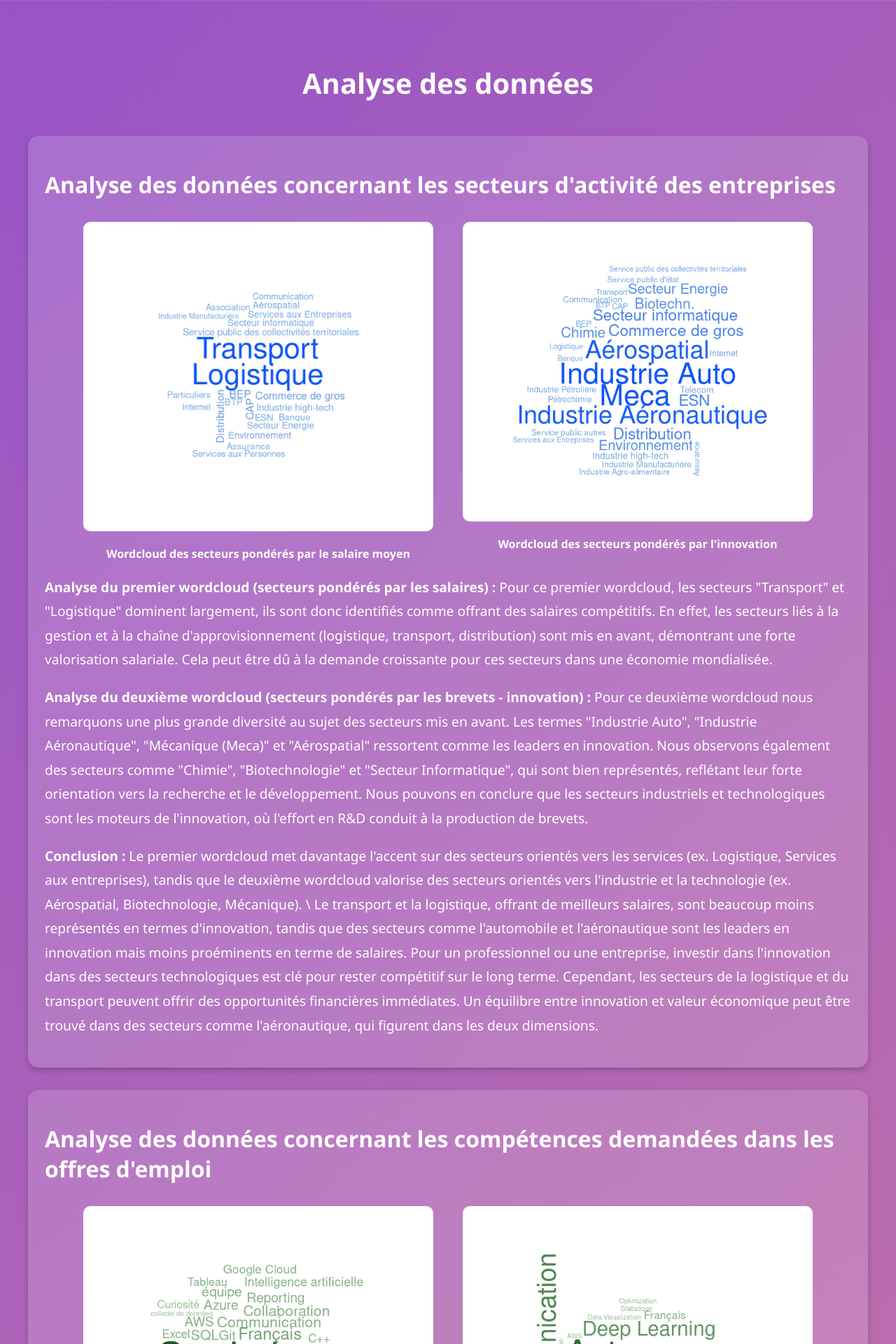
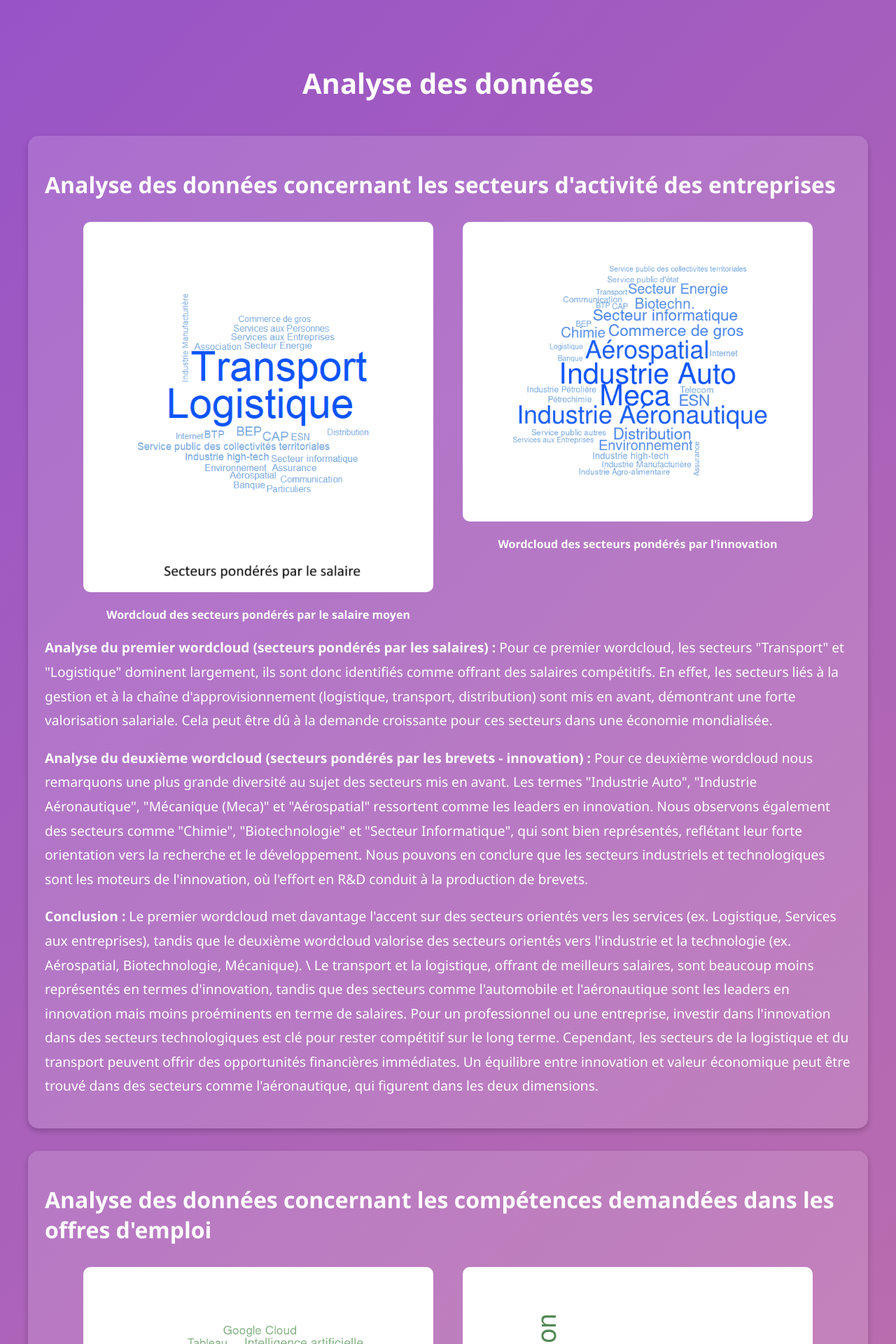
Before and after one commit to SebastienH422/ProjetR.smams, a Jekyll site: the page analyses.html, which Jekyll copies as it is, in a window 1280 px wide. Shown: the top 1920 px of the page at 70% size. Built offline with Jekyll 4.4.1, drawn with Linux system fonts in a browser that asks for light colours.

Commit message:
Update analyses.html

```diff
--- a/analyses.html
+++ b/analyses.html
@@ -98,7 +98,7 @@
 
                 <div style="display: flex; justify-content: center; align-items: flex-start; gap: 10px;">
                     <div style="text-align: center;">
-                        <img src="Images/WordBleu_salaire_petit.png" alt="Secteurs pondérés par le salaire moyen" style="width: 500px; height: auto;">
+                        <img src="Images/wordcloud_secteur_salaire.png" alt="Secteurs pondérés par le salaire moyen" style="width: 500px; height: auto;">
                         <br>
                         <strong>Wordcloud des secteurs pondérés par le salaire moyen</strong>
                     </div>
```
